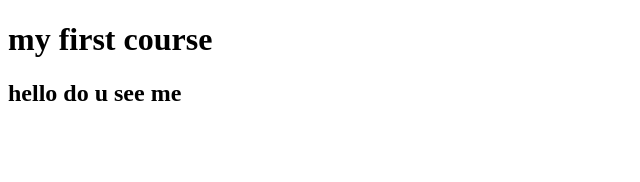
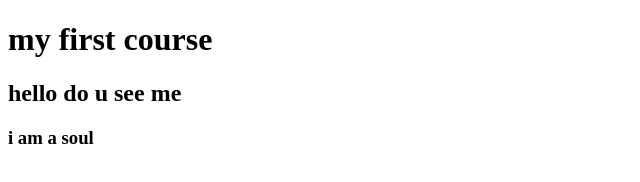
Before and after one commit to nazmus01/my-first-course, a plain HTML site: page index.html in a window 1280 px wide. Shown: the full height of the page, 0-640 px from the left. Drawn offline with Linux system fonts and the light colour scheme.

Commit message:
soul added

```diff
--- a/index.html
+++ b/index.html
@@ -8,5 +8,6 @@
 <body>
      <h1>my first course</h1>
      <h2>hello do u see me</h2>
+     <h3>i am a soul</h3>
 </body>
 </html>
```
